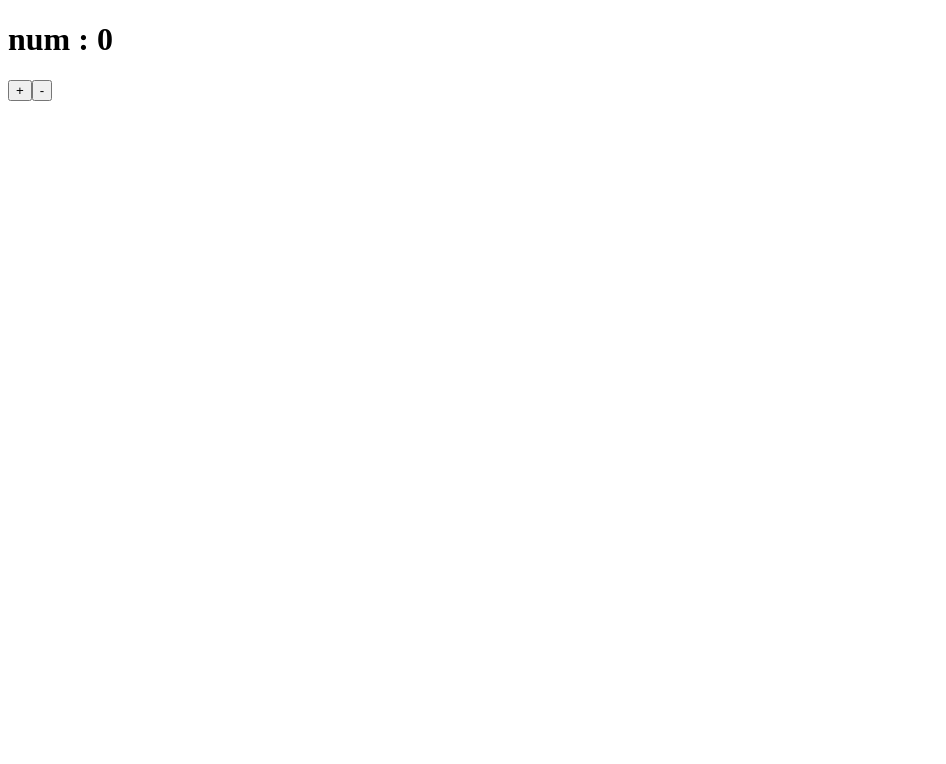
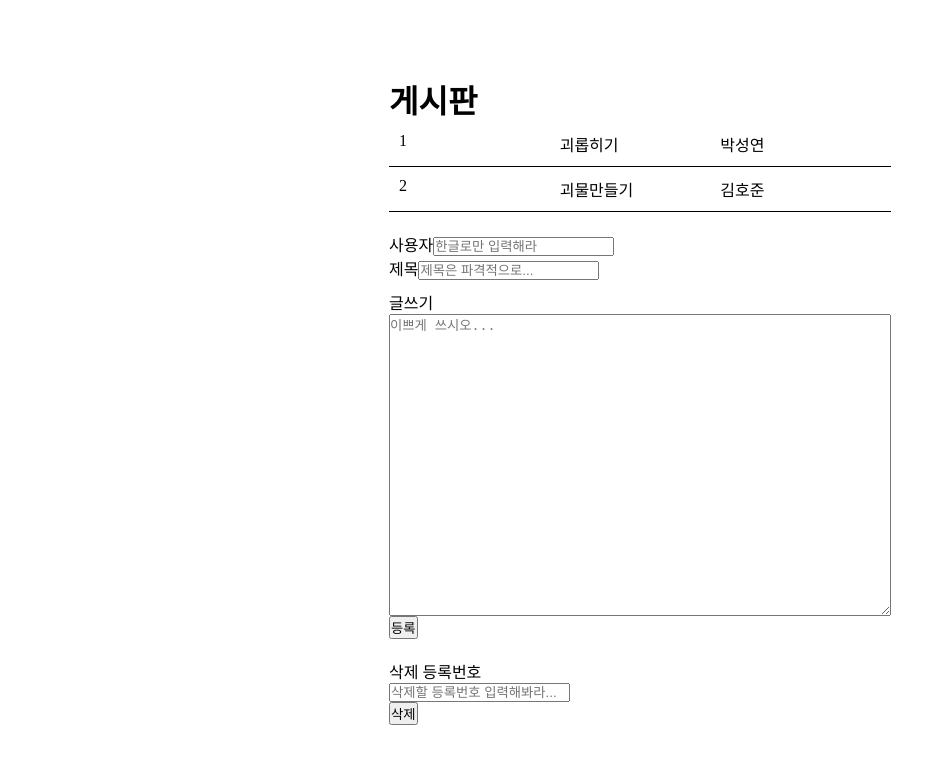
Before and after one commit to believehan/React_study, a React (Create React App) app: page / in a window 1280 px wide. Shown: the top 764 px of the page, without its empty margins (0-946 px from the left). Built offline with nearby package versions, Linux system fonts and the light colour scheme.

Commit message:
게시판 정답지 1

```diff
--- a/src/App.js
+++ b/src/App.js
@@ -1,115 +1,34 @@
-import React, { useReducer } from 'react';
-import reducer from './subModule/reducer';
-import Plus from './subModule/Plus';
-import Minus from './subModule/Minus';
+import { useState } from 'react';
+import './App.css';
+import ContentLists from './subModule/ContentLists';
+import InputUserInfo from './subModule/InputUserInfo';
 
-export const RefDispatch = React.createContext();
-const initData = 0;
+// 게시판의 등록번호는 고유해야함에 주의. 즉, 삭제된 번호는 다시 생성 불가.
+function App() {
+   const [userList, setUserList] = useState([      // 실제 데이터 저장을 위한 상태값.
+      {
+         serialNum: 1,
+         userName: '박성연',
+         subject: '괴롭히기',
+         content: '이 바보들아 왜 말을 안들어!!',
+      },
+      {
+         serialNum: 2,
+         userName: '김호준',
+         subject: '괴물만들기',
+         content: '야 ~ 밥목고 하자 ~',
+      },
+   ]);
 
-export default function App() {
-   const [state, dispatch] = useReducer(reducer, initData);
-
-   /*
-      상태관리를 위한 Reducer 의 dispatch 메서드의 참조를 전역 데이터 참조로 전달.
-   */
    return (
-      <RefDispatch.Provider value={dispatch}>
-         <h1>num : {state}</h1>
-         <Plus />
-         <Minus />
-      </RefDispatch.Provider>
+      <div id='noticeboard'>
+         <h1>게시판</h1>
+         <ContentLists userList={userList} />
+         <InputUserInfo
+            setUserList={setUserList}
+         />
+      </div>
    );
 }
 
-
-
-// import './App.css'
-// import { useState } from 'react';
-// export default function App() {
-//   const [userBord, setUserBord] = useState(
-//     [
-//       {
-//         userNum: 'st_' + 1,
-//         userTitle: '괴롭히기',
-//         userName: '박성연',
-
-//       },
-//       {
-//         userNum: 'st_' + 2,
-//         userTitle: '괴롭히기',
-//         userName: '박성연',
-//       },
-
-//     ]
-//   ),
-//     { userNum, userTitle, userName } = userBord;
-
-//   function inputUserValue(e) {
-//     setUserBord({
-//       ...userBord,
-//       userNum: e.target.value,
-//     });
-//   }
-
-
-//   function upload(userNum) {
-//     if (userNum) {
-//       setUserBord(value =>{
-//         return {
-//           ...value,
-
-//         }
-//       })
-//     }
-//   }
-
-//   return (
-//     <div>
-//       <h1>게시판</h1>
-//       <form>
-//         <label>
-//           <div className='listTable'>
-//             <li><div>1</div><div>괴롭히기</div><div>박성연</div></li>
-//           </div>
-//         </label>
-//       </form>
-//       <div>
-//         사용자<input
-//           className="regidentUser"
-//           type="text"
-//           onChange={inputUserValue}
-//           placeholder='한글로만 입력해라'
-//         />
-//       </div>
-
-//       <div>
-//         제목<input
-//           className="title"
-//           type="text"
-//           onChange={inputUserValue}
-//           placeholder='제목은 파격적으로'
-//         />
-//       </div>
-
-//       <div className='content'>
-//         글쓰기
-//         <div className='regidentUser'>
-//           <textarea cols="30" rows="10" placeholder='이쁘게 쓰시오...'></textarea>
-//         </div>
-//       </div>
-//       <button onClick={upload}>등록</button>
-
-//       <div className='delSerialNum'>
-//         삭제 등록번호
-//         <div>
-//           <input
-//             type="text"
-//             placeholder='삭제할 등록번호 입력해봐라'
-//           />
-//         </div>
-//         <button>삭제</button>
-//       </div>
-
-//     </div>
-//   );
-// }
+export default App;
--- /dev/null
+++ b/src/subModule/ContentLists.jsx
@@ -0,0 +1,29 @@
+/*
+    재사용성이 없는 컴포넌트에 대하여 모듈화가 아닌 함수로 처리.
+    ContentLists 에서 직접 포함하여 export 하므로 EachList 는
+    별도의 export 구문 미필요.
+*/
+function EachList({ user }) {
+    return (
+        <li className="eachList">
+            <div>{user.serialNum}</div>
+            <div>{user.subject}</div>
+            <div>{user.userName}</div>
+        </li>
+    );
+}
+
+export default function ContentLists({ userList }) {
+    return (
+        <ul className='listTable'>
+            {
+                userList.map(user =>
+                    <EachList
+                        key={'sn' + user.serialNum}
+                        user={user}
+                    />
+                )
+            }
+        </ul>
+    );
+}
--- /dev/null
+++ b/src/subModule/InputUserInfo.jsx
@@ -0,0 +1,138 @@
+import { useRef } from 'react';
+export default function InputUserInfo({ setUserList }) {
+    const inputUserName = useRef(),
+        inputSubject = useRef(),
+        inputContent = useRef(),
+        inputDelSerialNum = useRef(),
+        serialNum = useRef(3);
+
+    function addUserList(e) {
+        const userName = inputUserName.current.value,
+            subject = inputSubject.current.value,
+            content = inputContent.current.value;
+
+        e.preventDefault();
+
+        /*
+            < 함수형 업데이트 방식 사용시 주의사항 >
+
+        - setter 함수에 함수형 업데이트 방식을 적용시, 게시판에 등록하여 추가할 사용자, 제목, 내용을 위와
+          같이 임시 변수로 받지않고, setter 함수에 useRef 참조를 통한 current.value 값을 그대로 적용하여
+          추가를 하면, 함수형 업데이트 방식과 같이 최초 정의한 콜백함수의 참조를 그대로 재활용하는 특성으로
+          인해, 최초 등록시에는 current.value 를 통해 읽은 값이 정상적으로 추가되지만, setter 함수 아래에
+          적용한 current.value 에 빈 문자열을 할당하는 식에 의해, 이후 등록시에는 current.value 에 적용된
+          빈 문자열만 지속적으로 추가될 수 있음에 주의.
+
+        ======================================================================================================
+
+            < current.value 형태로 직접 setter 함수에 할당한 경우 >
+
+        - 최초 등록 버튼을 누른 경우( 정상적으로 입력상자의 값이 등록 )
+            userName: inputUserName.current.value
+            subject: inputSubject.current.value
+            content: inputContent.current.value
+
+        - 이후 등록 버튼을 누른 경우( 최초 등록 시 하단의 빈 문자열을 할당하는 식에 의해 빈 문자열 값이 등록 )
+            userName: ''
+            subject: ''
+            content: ''
+
+        - 결과적으로 최초 정의된 콜백함수를 참조하는 함수 업데이트 방식의 특징에 의해 아래와 같이 적용.
+            userName: inputUserName.current.value = ''
+            subject: inputSubject.current.value = ''
+            content: inputContent.current.value = ''
+
+        ======================================================================================================
+
+            < 미리 조사한 current.value 값을 임시변수에 할당한후 setter 함수에 임시변수로 할당하는 경우 >
+
+        const userName = inputUserName.current.value,
+              subject = inputSubject.current.value,
+              content = inputContent.current.value;
+
+        - 위에 미리 할당한 임시변수에 의해 최초 정의된 콜백함수의 참조가 결과적으로 아래와 같이 항상
+          적용되므로, 항상 입력상자의 최신 상태로 업데이트.
+
+        userName: userName = inputUserName.current.value
+        subject: subject = inputSubject.current.value
+        content: content = inputContent.current.value
+
+        */
+        if (userName && subject && content) {
+            setUserList(userList => [            // 함수형 업데이트 방식을 이용함으로써 상위
+                ...userList,                  // 컴포넌트(App)로 부터 상태값(userList)을
+                {                           // 별도의 props 로 받을 필요 없음.
+                    serialNum: serialNum.current++,
+                    userName,
+                    subject,
+                    content,
+                },
+            ]);
+
+            inputUserName.current.value =
+                inputSubject.current.value =
+                inputContent.current.value = '';
+        }
+    }
+
+    function removeUserList(e) {
+        const delSerialNum = inputDelSerialNum.current.value;
+
+        e.preventDefault();
+
+        if (delSerialNum) {     // 불필요한 로직 방어를 위한 코드.
+            setUserList(userList => userList.filter(user => user.serialNum !== +delSerialNum));
+            inputDelSerialNum.current.value = '';
+        }
+    }
+
+    return (
+        <>
+            <form name='regidentUser' className="regidentUser" onSubmit={addUserList}>
+                {/* label 은 css 에서 block 처리 */}
+                <label className="userName">
+                    사용자
+                    <input
+                        type="text"
+                        name='inputUserName'
+                        ref={inputUserName}
+                        placeholder='한글로만 입력해라'
+                    />
+                </label>
+
+                <label className="subject">
+                    제목
+                    <input
+                        type="text"
+                        name='inputSubject'
+                        ref={inputSubject}
+                        placeholder='제목은 파격적으로...'
+                    />
+                </label>
+
+                <label className="content">
+                    글쓰기
+                    <textarea
+                        name='inputContent'
+                        ref={inputContent}
+                        placeholder='이쁘게 쓰시오...'
+                    ></textarea>
+                </label>
+                <button>등록</button>
+            </form>
+
+            <form name='delUser' className="delUser" onSubmit={removeUserList}>
+                <label className="delSerialNum">
+                    삭제 등록번호
+                    <input
+                        type="text"
+                        name='inputDelSerialNum'
+                        ref={inputDelSerialNum}
+                        placeholder='삭제할 등록번호 입력해봐라...'
+                    />
+                </label>
+                <button>삭제</button>
+            </form>
+        </>
+    );
+}
```
